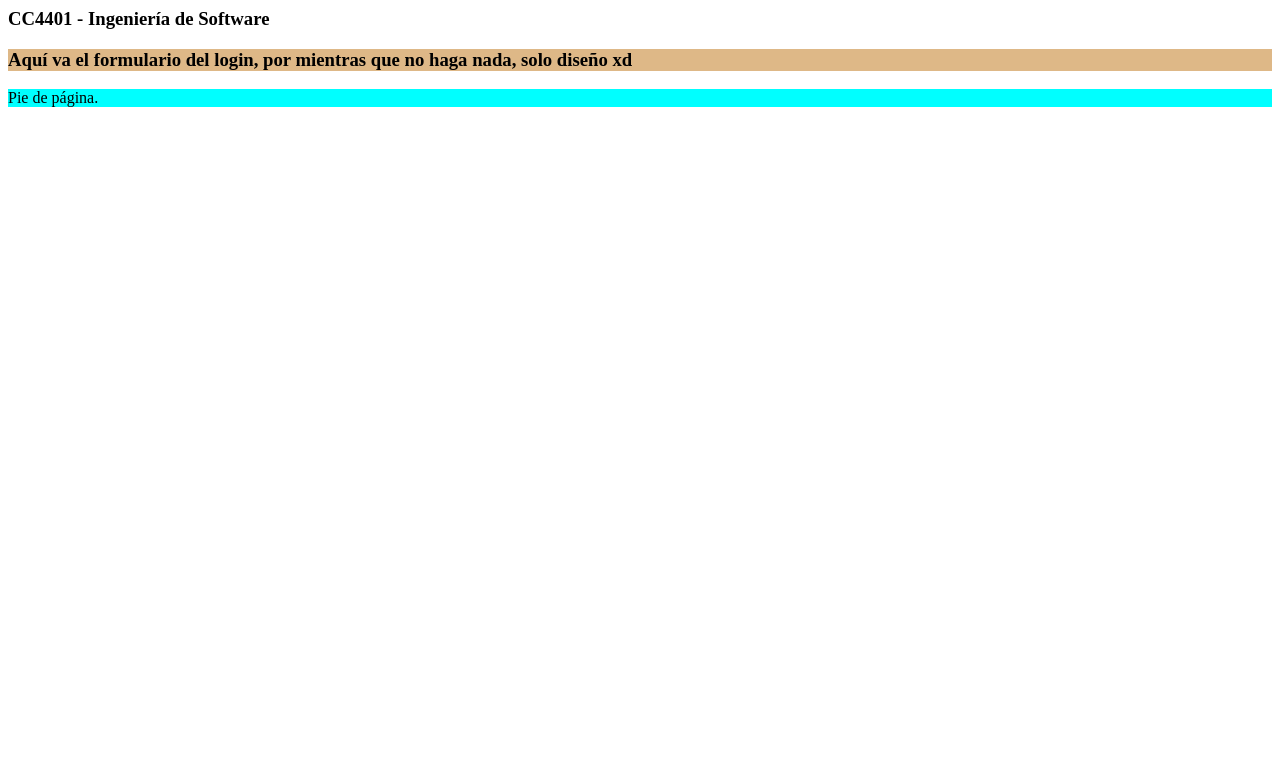
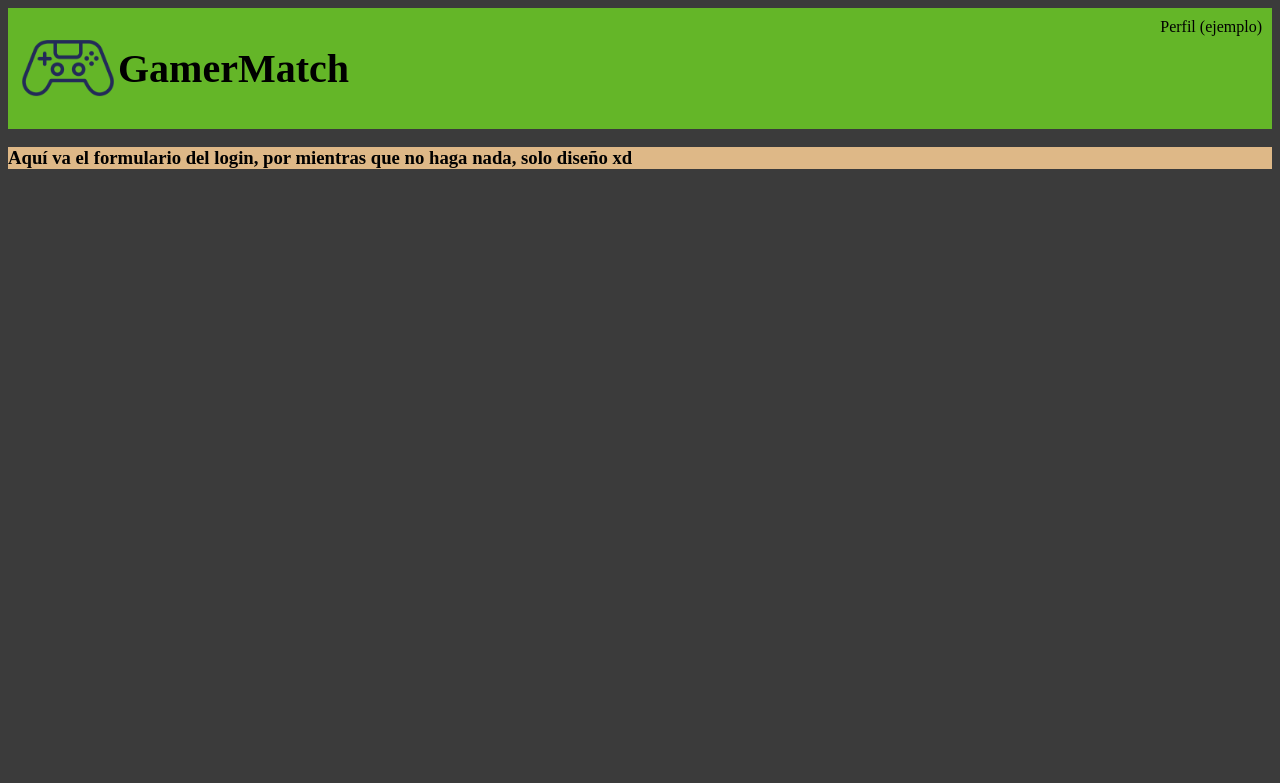
Before and after one commit to DCC-CC4401/2021-1-Grupo-5, a Django app: page /login/ in a window 1280 px wide. Shown: the top 783 px of the page. Run offline with Django 3.2, Linux system fonts and the light colour scheme.

Commit message:
puse los colres base y la barrita

```diff
--- a/GamerMatch/static/css/base.css
+++ b/GamerMatch/static/css/base.css
@@ -1,3 +1,23 @@
+body {
+    background-color: #3b3b3b;
+}
+
+h1 {
+    font-size: 40px;
+}
+
+.flex-container {
+    display: flex;
+    padding: 10px;
+    justify-content: space-between;
+    background-color: #64b628;
+}
+
+.flex-container2 {
+    display: flex;
+}
+
+
 .exampleclass{
-    background-color: aqua;
+    background-color: #5100ff;
 }
--- a/GamerMatch/templates/base.html
+++ b/GamerMatch/templates/base.html
@@ -10,15 +10,16 @@
     </head>
     <body>
 
-        <h3>
-            CC4401 - Ingenier&iacute;a de Software
-        </h3>
+        <div class="flex-container">
+        <div class="flex-container2">
+        <div><img src="{% static 'img/joystick.png' %}" width="100" height="100"></div>
+        <div><h1>GamerMatch </h1></div>
+        </div>
+
+        {% block login %} {% endblock %}
+        </div>
 
         {% block content %} {% endblock %}
 
-        <p class='exampleclass'>
-            Pie de p&aacute;gina.
-        </p>
-
     </body>
 </html>
--- a/GamerMatch/templates/login.html
+++ b/GamerMatch/templates/login.html
@@ -8,6 +8,10 @@
 
 {% block title %} LOGIN {% endblock %}
 
+{% block login %}
+    <div>Perfil (ejemplo)</div>
+
+{% endblock %}
 {% block content %}
 
 <h3 class='loginclass'>
```
Also changed, not shown: GamerMatch/static/css/home.css (+0 -15 lines), GamerMatch/templates/home.html (+4 -10 lines).
